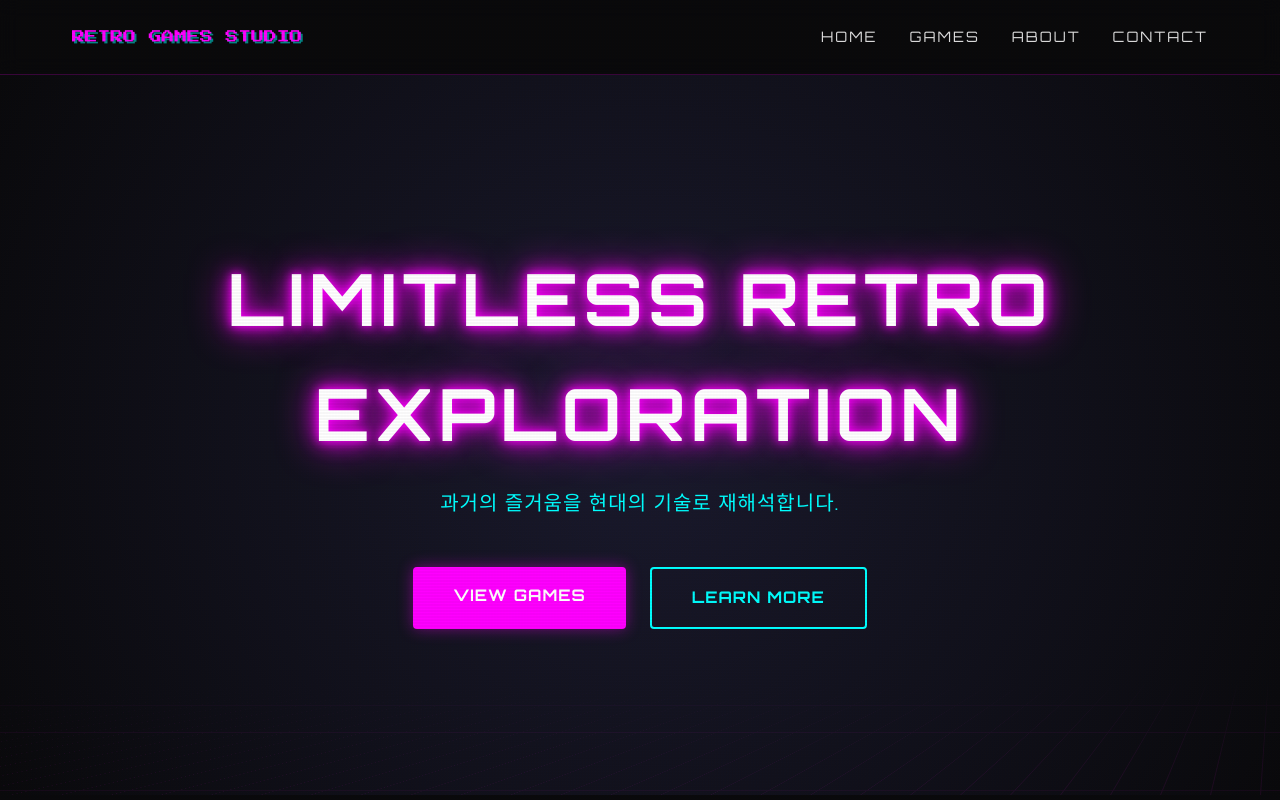
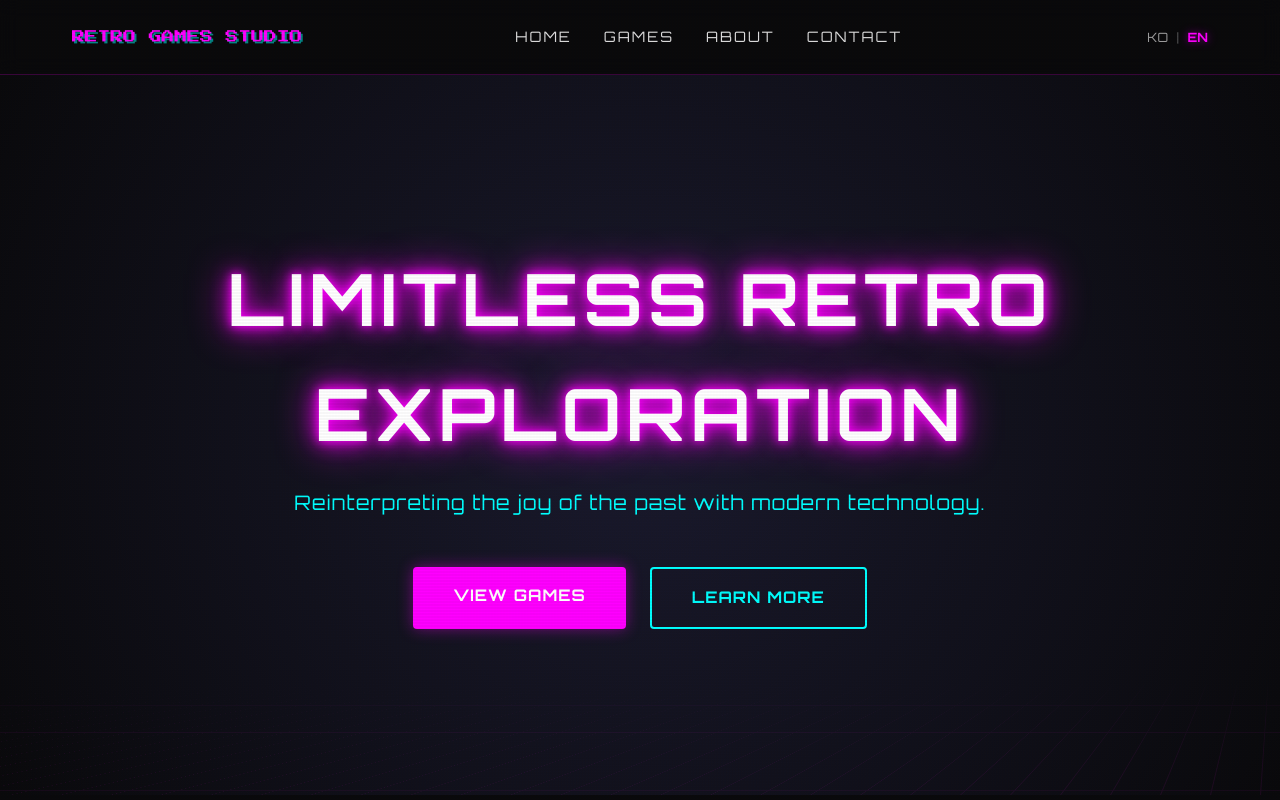
Before and after one commit to rgstudio-dev/flashdodge, a plain HTML site: page index.html in a window 1280 px wide. Shown: the top 800 px of the page. Drawn offline with Linux system fonts and the light colour scheme.

Commit message:
Add files via upload

```diff
--- a/index.html
+++ b/index.html
@@ -24,8 +24,13 @@
                 <li><a href="#home">HOME</a></li>
                 <li><a href="#games">GAMES</a></li>
                 <li><a href="#about">ABOUT</a></li>
-                <li><a href="#contact">CONTACT</a></li>
+                <li><a href="mailto:retro.games.studio@hotmail.com">CONTACT</a></li>
             </ul>
+            <div class="lang-switcher">
+                <button class="lang-btn active" data-lang="ko">KO</button>
+                <span class="divider">|</span>
+                <button class="lang-btn" data-lang="en">EN</button>
+            </div>
         </nav>
     </header>
 
@@ -33,7 +38,7 @@
         <section id="home" class="hero">
             <div class="hero-content container">
                 <h1 class="neon-text">LIMITLESS RETRO EXPLORATION</h1>
-                <p class="subtitle">과거의 즐거움을 현대의 기술로 재해석합니다.</p>
+                <p class="subtitle" data-i18n="hero.subtitle">과거의 즐거움을 현대의 기술로 재해석합니다.</p>
                 <div class="hero-buttons">
                     <a href="#games" class="btn btn-primary">VIEW GAMES</a>
                     <a href="#about" class="btn btn-outline">LEARN MORE</a>
@@ -53,8 +58,8 @@
                     </div>
                     <div class="game-info">
                         <h3>SOLITAIRE</h3>
-                        <p>클래식 솔리테어의 완벽한 이식. 프리미엄 애니메이션과 편안한 디자인.</p>
-                        <a href="../index.html" class="btn-text">PLAY NOW →</a>
+                        <p data-i18n="games.solitaire.desc">클래식 솔리테어의 완벽한 이식. 프리미엄 애니메이션과 편안한 디자인.</p>
+                        <a href="../index.html" class="btn-text">COMING SOON →</a>
                     </div>
                 </div>
                 <div class="game-card">
@@ -63,7 +68,7 @@
                     </div>
                     <div class="game-info">
                         <h3>FLASH DODGE</h3>
-                        <p>극한의 반응속도를 시험하는 닷지 게임. 레트로 감성의 극한.</p>
+                        <p data-i18n="games.flash_dodge.desc">극한의 반응속도를 시험하는 닷지 게임. 레트로 감성의 극한.</p>
                         <a href="../../flash-dodge/index.html" class="btn-text">COMING SOON →</a>
                     </div>
                 </div>
@@ -74,8 +79,8 @@
             <div class="container about-grid">
                 <div class="about-text">
                     <h2 class="neon-text-blue">THE STUDIO</h2>
-                    <p>RETRO GAMES STUDIO는 80-90년대 아케이드 게임의 순수한 즐거움을 현대적인 감각으로 재현합니다.</p>
-                    <p>우리는 단순한 복원을 넘어, 최적화된 사용자 경험과 고품질 그래픽을 통해 레트로 게임의 새로운 기준을 제시합니다.</p>
+                    <p data-i18n="about.desc1">RETRO GAMES STUDIO는 80-90년대 아케이드 게임의 순수한 즐거움을 현대적인 감각으로 재현합니다.</p>
+                    <p data-i18n="about.desc2">우리는 단순한 복원을 넘어, 최적화된 사용자 경험과 고품질 그래픽을 통해 레트로 게임의 새로운 기준을 제시합니다.</p>
                 </div>
                 <div class="about-stats">
                     <div class="stat-item">
--- a/main.js
+++ b/main.js
@@ -43,5 +43,67 @@ document.addEventListener('DOMContentLoaded', () => {
         }, 3000);
     }
 
+    // Localization Logic
+    const translations = {
+        ko: {
+            "hero.subtitle": "과거의 즐거움을 현대의 기술로 재해석합니다.",
+            "games.solitaire.desc": "클래식 솔리테어의 완벽한 이식. 프리미엄 애니메이션과 편안한 디자인.",
+            "games.flash_dodge.desc": "극한의 반응속도를 시험하는 닷지 게임. 레트로 감성의 극한.",
+            "about.desc1": "RETRO GAMES STUDIO는 80-90년대 아케이드 게임의 순수한 즐거움을 현대적인 감각으로 재현합니다.",
+            "about.desc2": "우리는 단순한 복원을 넘어, 최적화된 사용자 경험과 고품질 그래픽을 통해 레트로 게임의 새로운 기준을 제시합니다."
+        },
+        en: {
+            "hero.subtitle": "Reinterpreting the joy of the past with modern technology.",
+            "games.solitaire.desc": "A perfect port of Classic Solitaire. Premium animations and comfortable design.",
+            "games.flash_dodge.desc": "A dodge game testing extreme reaction speeds. The peak of retro vibes.",
+            "about.desc1": "RETRO GAMES STUDIO recreates the pure joy of 80s-90s arcade games with a modern touch.",
+            "about.desc2": "Beyond simple restoration, we set a new standard for retro games through optimized UX and high-quality graphics."
+        }
+    };
+
+    function updateLanguage(lang) {
+        // Fallback to English if language is not supported
+        if (!translations[lang]) {
+            lang = 'en';
+        }
+
+        const content = translations[lang];
+        document.querySelectorAll('[data-i18n]').forEach(element => {
+            const key = element.getAttribute('data-i18n');
+            if (content[key]) {
+                element.textContent = content[key];
+            }
+        });
+
+        // Update html lang attribute
+        document.documentElement.lang = lang;
+
+        // Update button states
+        document.querySelectorAll('.lang-btn').forEach(btn => {
+            if (btn.getAttribute('data-lang') === lang) {
+                btn.classList.add('active');
+            } else {
+                btn.classList.remove('active');
+            }
+        });
+
+        console.log(`Language updated to: ${lang}`);
+    }
+
+    // Detect browser language
+    const userLang = navigator.language || navigator.userLanguage;
+    const langCode = userLang.startsWith('ko') ? 'ko' : 'en';
+
+    // Apply language
+    updateLanguage(langCode);
+
+    // Language Switcher Events
+    document.querySelectorAll('.lang-btn').forEach(btn => {
+        btn.addEventListener('click', () => {
+            const lang = btn.getAttribute('data-lang');
+            updateLanguage(lang);
+        });
+    });
+
     console.log('RETRO GAMES STUDIO Website Initialized');
 });
--- a/style.css
+++ b/style.css
@@ -91,6 +91,49 @@ nav {
 .nav-links a:hover {
     color: var(--primary);
     text-shadow: 0 0 10px var(--primary);
+}
+
+/* Language Switcher */
+.lang-switcher {
+    display: flex;
+    align-items: center;
+    gap: 0.5rem;
+    margin-left: 2rem;
+}
+
+.lang-btn {
+    background: none;
+    border: none;
+    color: var(--text-dim);
+    font-family: var(--font-header);
+    font-size: 0.8rem;
+    cursor: pointer;
+    transition: var(--transition);
+    padding: 0.2rem 0;
+}
+
+.lang-btn:hover {
+    color: var(--secondary);
+}
+
+.lang-btn.active {
+    color: var(--primary);
+    text-shadow: 0 0 8px rgba(255, 0, 255, 0.5);
+    font-weight: 700;
+}
+
+.divider {
+    color: var(--text-dim);
+    font-size: 0.8rem;
+    opacity: 0.5;
+}
+
+@media (max-width: 768px) {
+    .lang-switcher {
+        position: absolute;
+        top: 1.5rem;
+        right: 1.5rem;
+    }
 }
 
 /* Hero Section */
```
